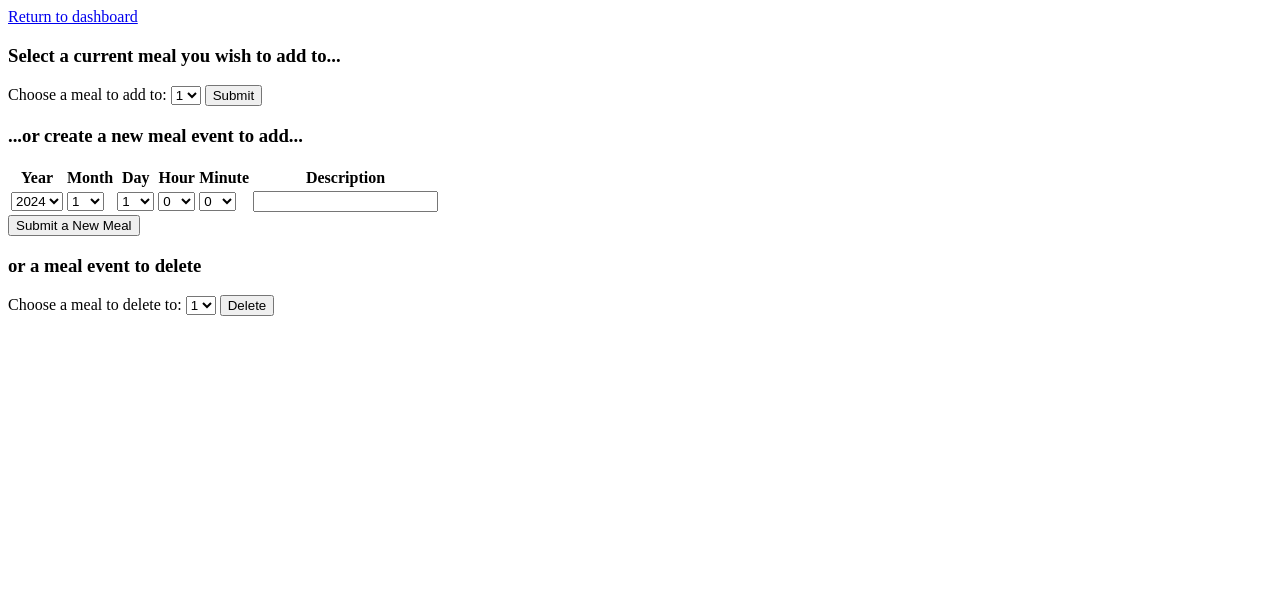
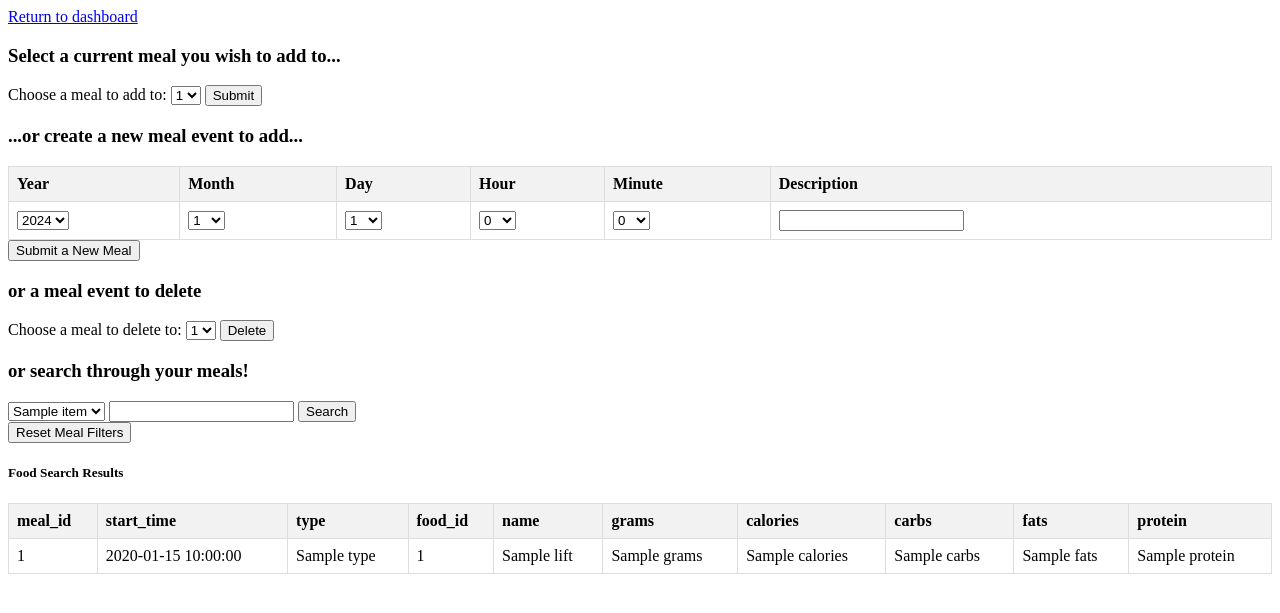
Before and after one commit to mateojuliani/4111_project1part3, a Flask app: template webserver/templates/meal_addition.html in a window 1280 px wide. Shown: the top 613 px of the page. Run offline with Flask 3, Linux system fonts and the light colour scheme; the template is opened without the code that fills it: most values are stand-ins (such as "Sample title", 1, 10 or a date in 2020); parts of the project's set-up code (start-up, migrations or seed data) failed here and were passed over.

Commit message:
Added search features + fixed bugs

```diff
--- a/webserver/app.py
+++ b/webserver/app.py
@@ -179,6 +179,10 @@ def logout():
     session.pop('calendar_id', None)
     session.pop('meal_id', None)
     session.pop('workout_id', None)
+    session.pop('workout_column_search', None)
+    session.pop('workout_search_value', None)
+    session.pop('meal_column_search', None)
+    session.pop('meal_search_value', None)
     return render_template("login.html")
 
 @app.route('/add_new_user_page', methods=['POST'])
--- a/webserver/daily_summary.py
+++ b/webserver/daily_summary.py
@@ -77,10 +77,11 @@ def delete_daily_summary():
     if not user_email or not calendar_id:
         return redirect('/logout')
 
-    ds_id_to_delete = request.form['selected_ds_delete']
+
 
     #print(meal_id_to_delete)
     try:
+        ds_id_to_delete = request.form['selected_ds_delete']
         cmd = 'DELETE FROM daily_summary WHERE summary_id = :ds_id_to_delete';
         g.conn.execute(text(cmd), {"ds_id_to_delete": ds_id_to_delete});
     except:
--- a/webserver/templates/meal_addition.html
+++ b/webserver/templates/meal_addition.html
@@ -3,6 +3,20 @@
 <head>
     <meta charset="UTF-8">
     <title>Add Meal</title>
+    <style>
+        table {
+            width: 100%;
+            border-collapse: collapse;
+        }
+        th, td {
+            border: 1px solid #ddd;
+            padding: 8px;
+            text-align: left;
+        }
+        th {
+            background-color: #f2f2f2;
+        }
+    </style>
 </head>
 <body>
 
@@ -92,6 +106,56 @@
         <button type="submit">Delete</button>
     </form>
 
+    <h3>or search through your meals!</h3>
+
+    <form action="/search_meals" method="post">
+        <select id="item-select" name="meal_column_search">
+            {% for item in food_search_bar %}
+                <option value="{{ item }}">{{ item }}</option>
+            {% endfor %}
+        </select>
+        <input type="text" name="meal_search_value" required>
+        <button type="submit">Search</button>
+    </form>
+
+    <form action="/reset_meal_filter" method="post">
+        <button type="submit">Reset Meal Filters</button>
+    </form>
+
+    <h5>Food Search Results</h5>
+    <table>
+        <thead>
+            <tr>
+                <th>meal_id</th>
+                <th>start_time</th>
+                <th>type</th>
+                <th>food_id</th>
+                <th>name</th>
+                <th>grams</th>
+                <th>calories</th>
+                <th>carbs</th>
+                <th>fats</th>
+                <th>protein</th>
+            </tr>
+        </thead>
+        <tbody>
+            {% for lift in meals_table %}
+                <tr>
+                    <td>{{ lift.meal_id }}</td>
+                    <td>{{ lift.start_time }}</td>
+                    <td>{{ lift.type }}</td>
+                    <td>{{ lift.food_id }}</td>
+                    <td>{{ lift.name }}</td>
+                    <td>{{ lift.grams }}</td>
+                    <td>{{ lift.calories }}</td>
+                    <td>{{ lift.carbs }}</td>
+                    <td>{{ lift.fats }}</td>
+                    <td>{{ lift.protein }}</td>
+                </tr>
+            {% endfor %}
+        </tbody>
+    </table>
+
 
 </body>
 </html>
```
Also changed, not shown: webserver/meal_functions.py (+55 -2 lines), webserver/templates/workout_addition.html (+56 -0 lines), webserver/workout_functions.py (+99 -2 lines), 3 other files.
